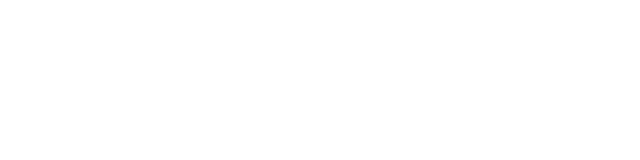
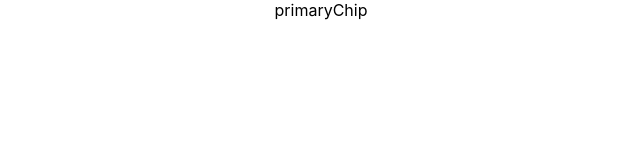
Before and after one commit to timdecillis/augment-chip-library, a React (Create React App) app: page / in a window 1280 px wide. Shown: the top 160 px of the page, without its empty margins (319-959 px from the left). Built offline with nearby package versions, Linux system fonts and the light colour scheme.

Commit message:
added primary chip component to app

```diff
--- a/src/App.tsx
+++ b/src/App.tsx
@@ -1,9 +1,11 @@
 import React from "react";
-
+import PrimaryChip from "./lib/PrimaryChip";
 import "./App.css";
 
 function App() {
-  return <div className="App"></div>;
+  return <div className="App">
+    <PrimaryChip/>
+  </div>;
 }
 
 export default App;
--- a/src/lib/primaryChip.tsx
+++ b/src/lib/primaryChip.tsx
@@ -1,9 +1,9 @@
 import React from 'react'
 
-function primaryChip() {
+function PrimaryChip() {
   return (
     <div>primaryChip</div>
   )
 }
 
-export default primaryChip
+export default PrimaryChip
```
